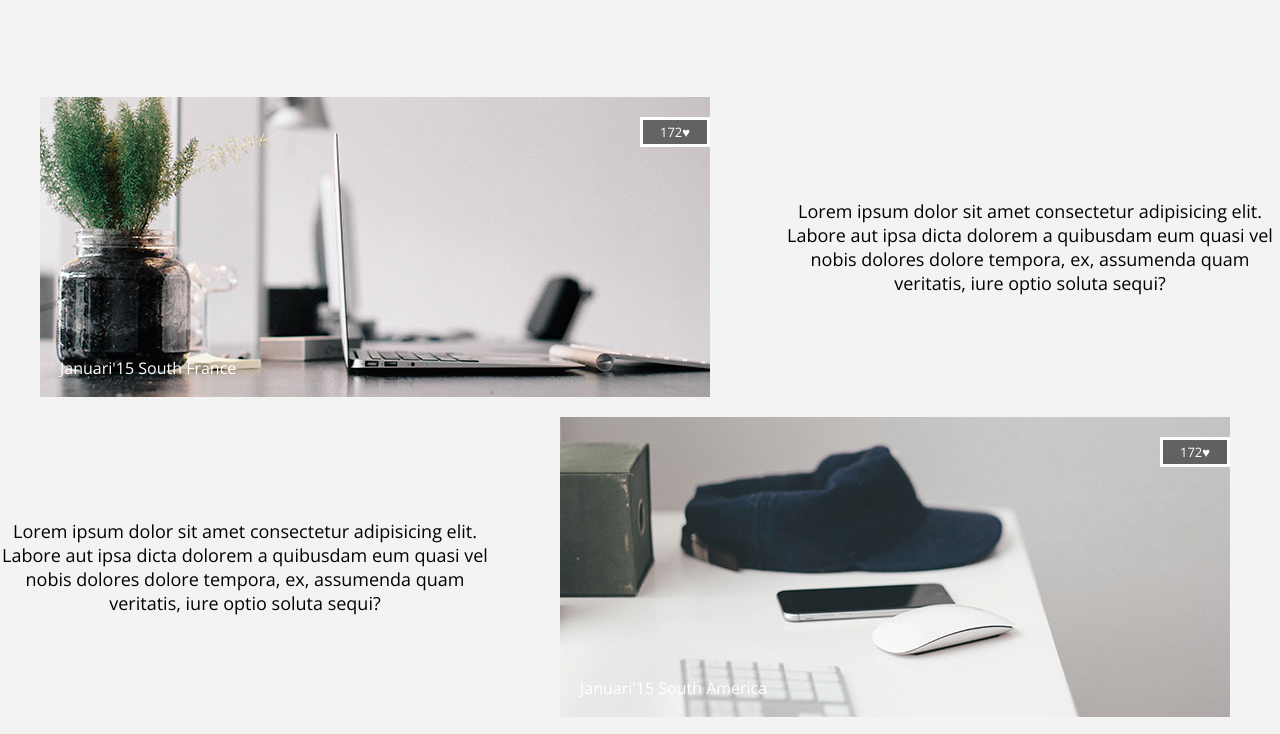
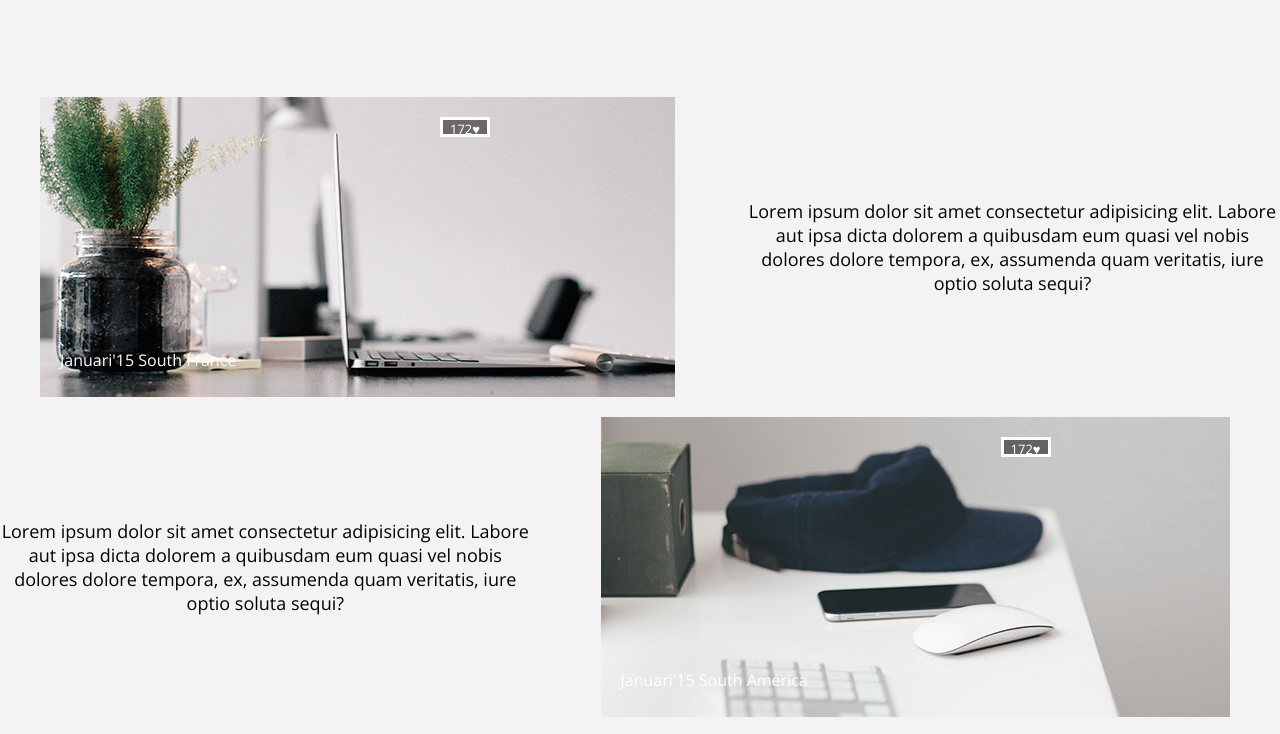
Before and after one commit to Yelyzaveta-Matskiv/labs, a plain HTML site: page lab_02/apples/index.html in a window 1280 px wide. Shown: the part 1392-2126 px from the top of the page. Drawn offline with nearby package versions, Linux system fonts and the light colour scheme.

Commit message:
Update style.css

```diff
--- a/lab_02/apples/style.css
+++ b/lab_02/apples/style.css
@@ -126,13 +126,13 @@ a:link {
 }
 
 .button2 {
-    width: 70px;
-    height: 30px;
+    width: 50px;
+    height: 20px;
     color: white;
     border: 3px solid white;
     background-color: rgba(0, 0, 0, 0.5);
     margin-top: 20px;
-    margin-left: 600px;
+    margin-left: 400px;
 }
 
 .name {
```
